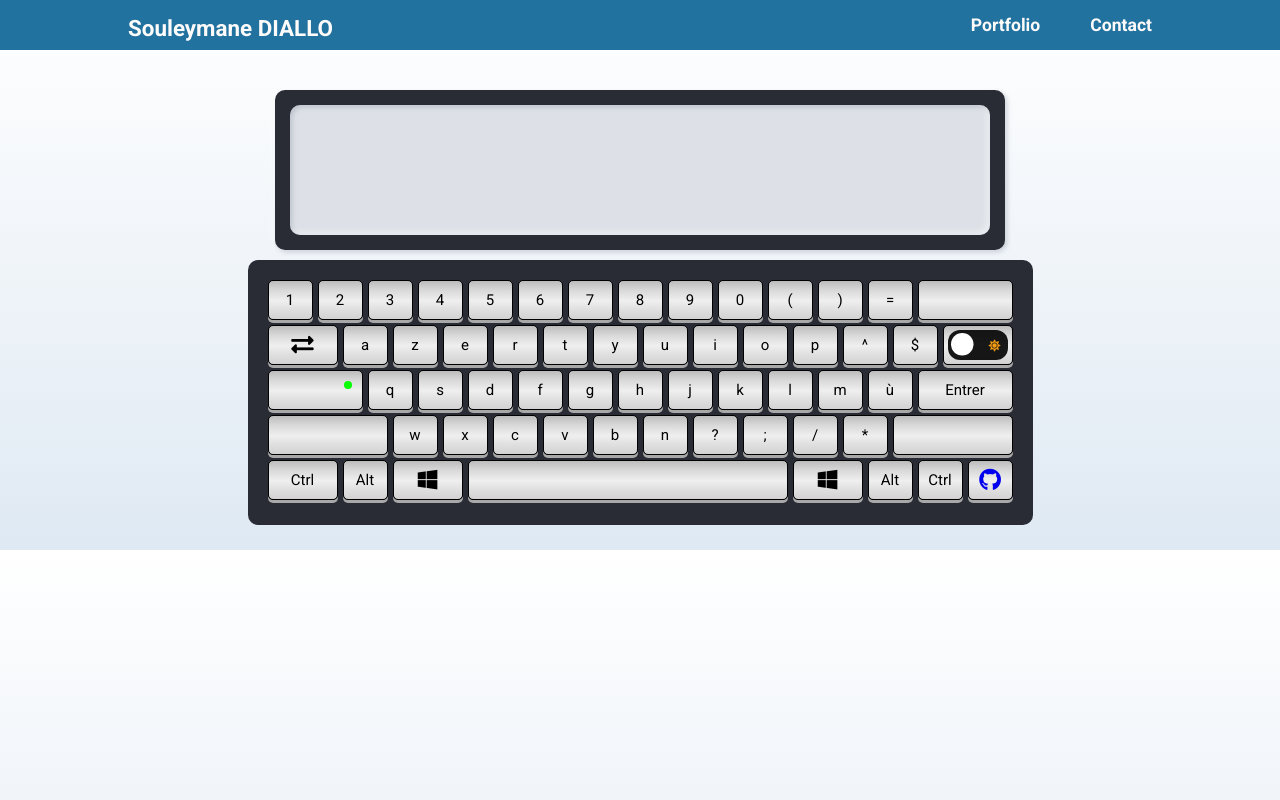
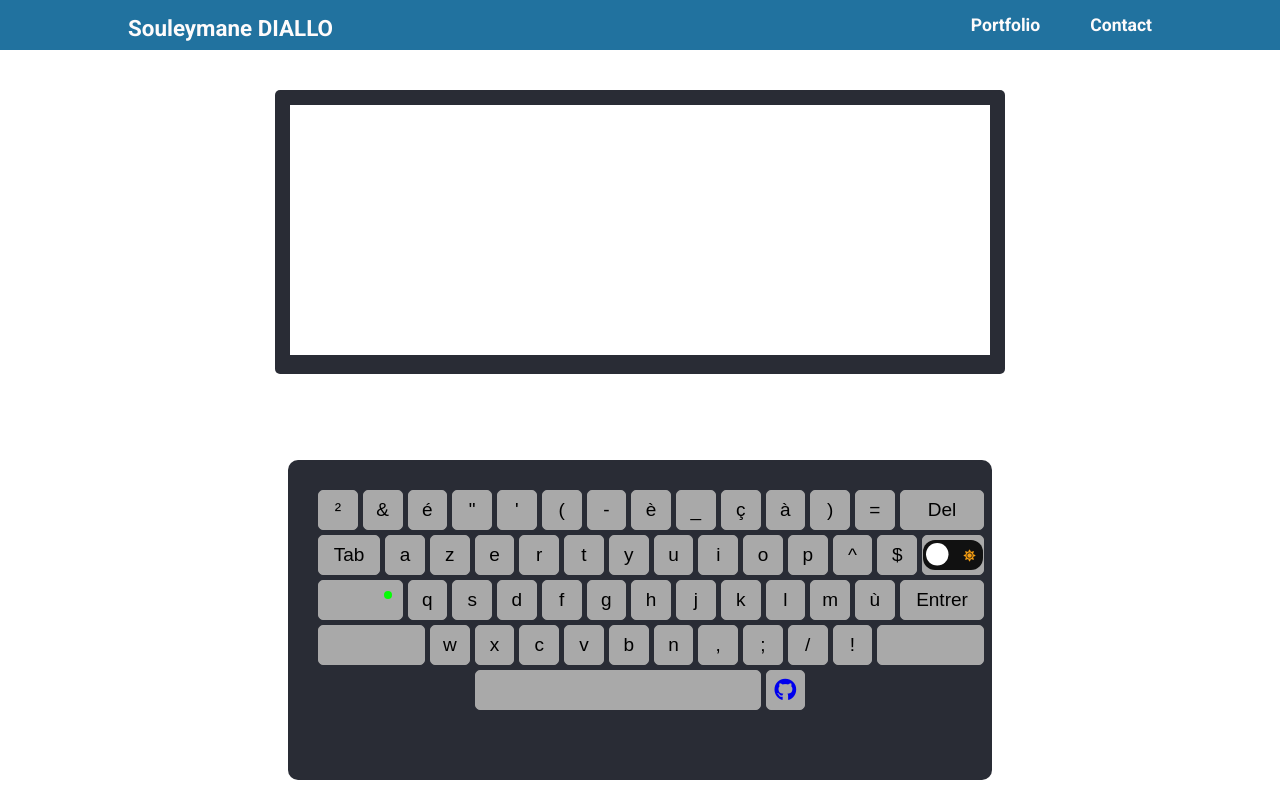
Before and after one commit to souleymane-diallo/Clavier-virtuel, a plain HTML site: page index.html in a window 1280 px wide. Drawn offline with Linux system fonts and the light colour scheme; some packages are replaced by stand-ins of ours; some icons are missing.

Commit message:
gestion des saisies des touches du clavier

```diff
--- a/index.html
+++ b/index.html
@@ -40,74 +40,73 @@
 
 
         <section class="clavier_virtuel">
-
-
-            <div onclick="func1()" class="key">1</div>
-            <div class="key">2</div>
-            <div class="key">3</div>
-            <div class="key">4</div>
-            <div class="key">5</div>
-            <div class="key">6</div>
-            <div class="key">7</div>
-            <div class="key">8</div>
-            <div class="key">9</div>
-            <div class="key">0</div>
-            <div class="key">(</div>
-            <div class="key">)</div>
-            <div class="key">=</div>
-            <div class="key del"><i class="far fx  fa-backspace"></i></div>
-            <div class="key tab"><i class="fas fx fa-exchange-alt"></i></div>
-            <div class="key">a</div>
-            <div class="key">z</div>
-            <div class="key">e</div>
-            <div class="key">r</div>
-            <div class="key">t</div>
-            <div class="key">y</div>
-            <div class="key">u</div>
-            <div class="key">i</div>
-            <div class="key">o</div>
-            <div class="key">p</div>
-            <div class="key">^</div>
-            <div class="key">$</div>
-            <div class="key backslash dark_mode"><input type="checkbox" class="checkbox" id="chk" />
+            <button class="key" value="²">²</button>
+            <button class="key" value="&">&</button>
+            <button class="key" value="é">é</button>
+            <button class="key" value='"'>"</button>
+            <button class="key" value="'">'</button>
+            <button class="key" value="(">(</button>
+            <button class="key" value="-">-</button>
+            <button class="key" value="è">è</button>
+            <button class="key" value="_">_</button>
+            <button class="key" value="ç">ç</button>
+            <button class="key" value="à">à</button>
+            <button class="key" value=")">)</button>
+            <button class="key" value="=">=</button>
+            <button class="key del" value="Delete"> Del</button>
+            <button class="key tab" value="Tab">Tab</button>
+            <button class="key" value="a">a</button>
+            <button class="key" value="z">z</button>
+            <button class="key" value="e">e</button>
+            <button class="key" value="r">r</button>
+            <button class="key" value="t">t</button>
+            <button class="key" value="y">y</button>
+            <button class="key" value="u">u</button>
+            <button class="key" value="i">i</button>
+            <button class="key" value="o">o</button>
+            <button class="key" value="p">p</button>
+            <button class="key" value="^">^</button>
+            <button class="key" value="$">$</button>
+            <button class="key backslash dark_mode"><input type="checkbox" class="checkbox" id="chk" />
                 <label class="label" for="chk">
                         <i class="fas fa-moon"></i>
                         <i class="fas fa-sun"></i>
                         <div class="ball"></div>
-                    </label></div>
-            <div class="key capslock capsled capsled-on"><i class="far fx fa-unlock-alt"></i></div>
-            <div class="key test">q</div>
-            <div class="key">s</div>
-            <div class="key">d</div>
-            <div class="key">f</div>
-            <div class="key">g</div>
-            <div class="key">h</div>
-            <div class="key">j</div>
-            <div class="key">k</div>
-            <div data-key="76" class="key">l</div>
-            <div class="key">m</div>
-            <div class="key">ù</div>
-            <div class="key return">Entrer</div>
-            <div class="key leftshift"><i class="fal fx fa-arrow-alt-from-bottom"></i></div>
-            <div class="key">w</div>
-            <div class="key">x</div>
-            <div class="key">c</div>
-            <div class="key">v</div>
-            <div class="key">b</div>
-            <div class="key">n</div>
-            <div class="key">?</div>
-            <div class="key">;</div>
-            <div class="key">/</div>
-            <div class="key">*</div>
-            <div class="key rightshift"><i class="fal fx fa-arrow-alt-from-bottom"></i></div>
-            <div class="key leftctrl">Ctrl</div>
+                </label>
+            </button>
+            <button class="key capslock capsled capsled-on capsCircle" id="caps-lock"><i class="far fx fa-unlock-alt"></i></button>
+            <button class="key" value="q">q</button>
+            <button class="key" value="s">s</button>
+            <button class="key" value="d">d</button>
+            <button class="key" value="f">f</button>
+            <button class="key" value="g">g</button>
+            <button class="key" value="h">h</button>
+            <button class="key" value="j">j</button>
+            <button class="key" value="k">k</button>
+            <button class="key" value="l">l</button>
+            <button class="key" value="m">m</button>
+            <button class="key" value="ù">ù</button>
+            <button class="key return" value="Enter">Entrer</button>
+            <button class="key leftshift shiftCircle" id="shift"><i class="fal fx fa-arrow-alt-from-bottom"></i></button>
+            <button class="key" value="w">w</button>
+            <button class="key" value="x">x</button>
+            <button class="key" value="c">c</button>
+            <button class="key" value="v">v</button>
+            <button class="key" value="b">b</button>
+            <button class="key" value="n">n</button>
+            <button class="key" value=",">,</button>
+            <button class="key" value=";">;</button>
+            <button class="key" value="/">/</button>
+            <button class="key" value="!">!</button>
+            <button class="key rightshift shift"><i class="fal fx fa-arrow-alt-from-bottom"></i></button>
+            <!-- <div class="key leftctrl">Ctrl</div>
             <div class="key ">Alt</div>
-            <div class="key win"><i class="fab fx fa-windows"></i></div>
-            <div class="key space"></div>
-            <div class="key win"><i class="fab fx fa-windows"></i></div>
+            <div class="key win"><i class="fab fx fa-windows"></i></div> -->
+            <button class="key space" value="SPACE"></button>
+            <!-- <div class="key win"><i class="fab fx fa-windows"></i></div>
             <div class="key ">Alt</div>
-            <div class="key ">Ctrl</div>
-            <div class="key "><a href="https://github.com/souleymane-diallo/Clavier-virtuel.git"><i class="fab fx fa-github"></i></a></div>
+            <div class="key ">Ctrl</div> -->
+            <button class="key github"><a href="https://github.com/souleymane-diallo/Clavier-virtuel.git"><i class="fab fx fa-github"></i></a></button>
         </section>
     </div>
 
--- a/keyboard-night.css
+++ b/keyboard-night.css
@@ -1,24 +1,28 @@
 body {
-    background-image: linear-gradient(to top, #dfe9f3 0%, white 100%);
-transition: background 0.2s linear;
+    background-image: #FFF;
+    transition: background 0.2s linear;
+}
 
-}
 body.dark {
     background: #292c35;
 }
+
 body.dark .key {
     background: #292c35;
     color: #fafafa;
-    box-shadow: 0 3px  #292c35;
+    box-shadow: 0 3px #292c35;
 }
+
 body.dark .clavier_virtuel {
     background: #fafafa;
     box-shadow: 0 5px #fafafa;
 }
+
 .checkbox {
     opacity: 0;
     position: absolute;
 }
+
 .label {
     background-color: rgba(0, 0, 0, 0.90);
     border-radius: 8px;
@@ -28,12 +32,12 @@ body.dark .clavier_virtuel {
     justify-content: space-between;
     padding: 5px;
     position: relative;
-
     height: 20px;
     width: 40px;
     transform: scale(1.5);
     align-self: center;
 }
+
 .label .ball {
     background-color: #fff;
     border-radius: 50%;
@@ -45,13 +49,16 @@ body.dark .clavier_virtuel {
     transform: translateX(0px);
     transition: transform 0.2s linear;
 }
-.checkbox:checked + .label .ball {
+
+.checkbox:checked+.label .ball {
     transform: translateX(24px);
 }
+
 .fa-moon {
     color: #f1c40f;
     font-size: 10px;
 }
+
 .fa-sun {
     color: #f39c12;
     font-size: 8px;
--- a/keyboard.css
+++ b/keyboard.css
@@ -8,12 +8,6 @@
 body {
     font-family: 'Roboto', sans-serif;
     font-size: 16px;
-    /* max-width: 100vw;
-   height: 100vh;
-   display: flex;
-   justify-content: center;
-   align-items: center;
-   background: linear-gradient(to top, #a18cd1 0%, #fbc2eb 100%); */
 }
 
 .topbar {
@@ -83,13 +77,13 @@ h1 {
 .ecran {
     width: 57%;
     margin: auto;
-    height: 160px;
+    height: 35%;
     margin-bottom: 10px;
     user-select: none;
-    border-radius: 10px;
+    border-radius: 5px;
     padding: 15px 15px;
     background: #292c35;
-    box-shadow: -3px -3px 7px #ffffff73, 2px 2px 5px rgba(94, 104, 121, 0.288);
+    /* box-shadow: -3px -3px 7px #ffffff73, 2px 2px 5px rgba(94, 104, 121, 0.288); */
 }
 
 .ecran textarea {
@@ -100,43 +94,46 @@ h1 {
     resize: none;
     font-size: 20px;
     padding: 10px 15px;
-    border-radius: 10px;
+    /* border-radius: 10px;
     pointer-events: none;
-    background: #dde1e7;
-    box-shadow: inset -3px -3px 7px #ffffff73, inset 2px 2px 5px rgba(94, 104, 121, 0.288);
+    background: #dde1e7; */
+    /* box-shadow: inset -3px -3px 7px #ffffff73, inset 2px 2px 5px rgba(94, 104, 121, 0.288); */
 }
 
 .clavier_virtuel {
-    max-width: 1085px;
-    padding: 20px;
+    position: fixed;
+    margin: auto;
+    bottom: 20px;
+    width: 55%;
+    height: 40%;
+    padding: 30px;
     background-color: #292c35;
     border-radius: 10px;
     display: grid;
-    grid-template-columns: repeat(30, 20px);
+    grid-template-columns: repeat(30, 2.7%);
     grid-template-rows: repeat(5, 40px);
     grid-gap: 5px;
-    box-shadow: 0 5px #292c35;
+    /* box-shadow: 0 5px #292c35; */
 }
 
 .key {
-    background-image: linear-gradient(to top, lightgrey 0%, lightgrey 1%, #e0e0e0 26%, #efefef 48%, #d9d9d9 75%, #bcbcbc 100%);
-    ;
-    border: 1px solid #000;
+    background: #A9A9A9;
+    border: 1px solid #A9A9A9;
     border-radius: 5px;
     grid-column: span 2;
     cursor: pointer;
-    font-size: 15px;
+    font-size: 19px;
     display: grid;
     align-items: center;
     justify-items: center;
     text-align: center;
     /* padding-top: 15px; */
-    box-shadow: 0 3px #a8a8a8;
+    /* box-shadow: 0 3px #a8a8a8; */
     position: relative;
 }
 
 .key:active {
-    /* border: 1px solid #eee; */
+    border: 1px solid #eee;
     box-shadow: 0 1px rgb(243, 243, 243);
     transform: translateY(2px);
 }
@@ -179,7 +176,11 @@ h1 {
 }
 
 .space {
-    grid-column: span 13;
+    grid-column: 8/ span 13;
+}
+
+.github {
+    grid-column:
 }
 
 .capsled::after {
@@ -205,23 +206,25 @@ h1 {
 
 /* ================= */
 
-.footer {
+
+/* .footer {
     width: 100%;
     background-color: #21729F;
     padding: 10px 0;
-    /* position: fixed;
+    position: fixed;
     left: 0;
-    bottom: 0; */
+    bottom: 0;
+
+
 }
-
 .footer ul {
     width: 70%;
     margin: auto;
     display: flex;
     justify-content: space-between;
 }
-
 .footer ul li a {
     font-size: 1.1rem;
     font-weight: 400;
 }
+*/
```
Also changed, not shown: keyboard.js (+61 -4 lines).
